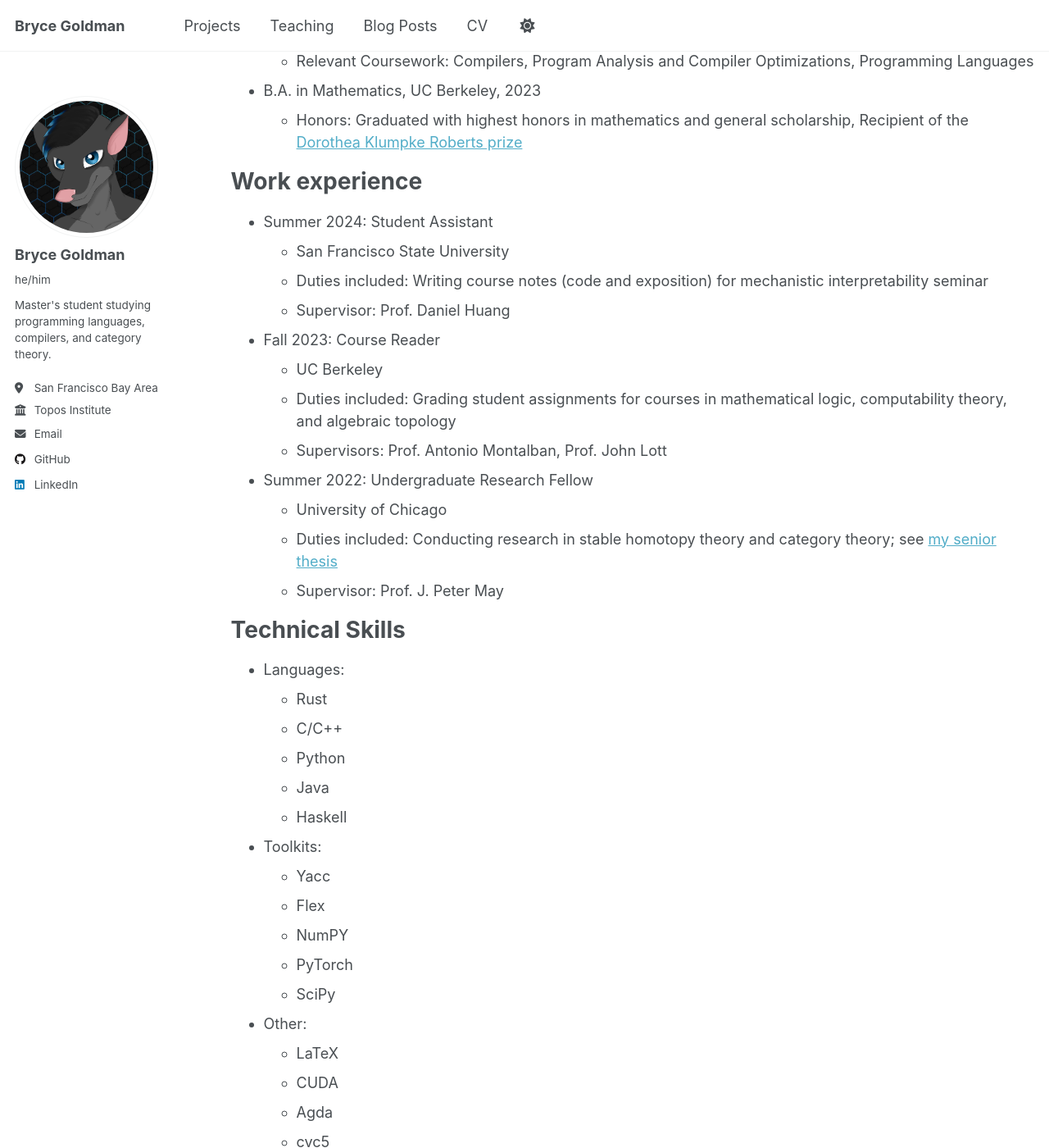
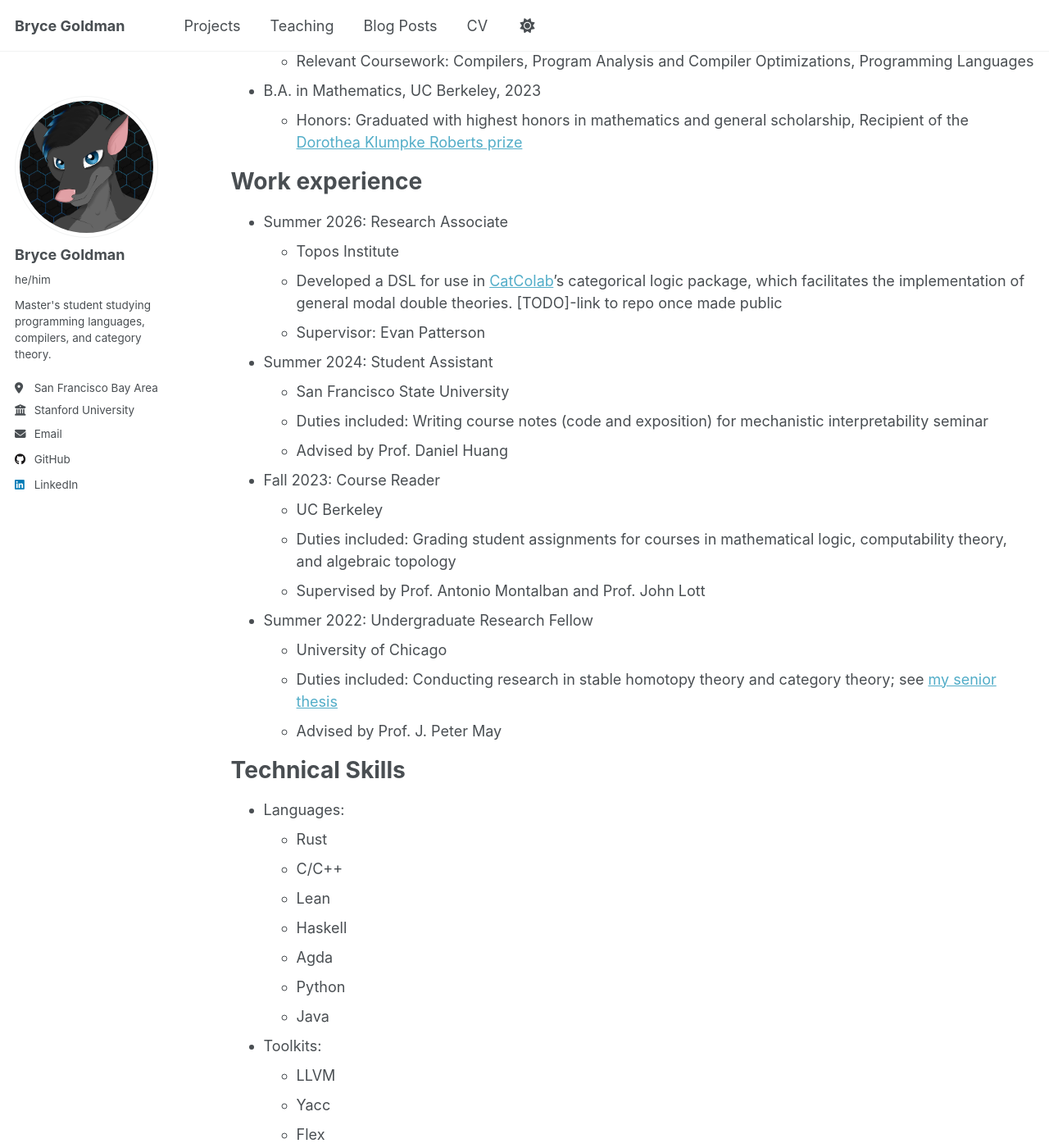
Before and after one commit to Alkizar/alkizar.github.io, a Jekyll site: the page built from _pages/cv.md, in a window 1280 px wide and 1400 px high, scrolled down 191 px. Shown: the whole window at 82% size. Built offline with Jekyll 4.4.1, drawn with Linux system fonts in a browser that asks for light colours; some of the changed text lies outside the part shown.

Commit message:
updated CV

```diff
--- a/_config.yml
+++ b/_config.yml
@@ -27,8 +27,7 @@ author:
   pronouns         : "he/him" # example: "she/her"
   bio              : "Master's student studying programming languages, compilers, and category theory."
   location         : "San Francisco Bay Area"
-  education        : "TEST TEST TEST"
-  employer         : "Topos Institute"
+  employer         : "Stanford University"
   uri              : #https://profiles.stanford.edu/bryce-goldman
   email            : "bryceggoldman@gmail.com"
 
--- a/_pages/cv.md
+++ b/_pages/cv.md
@@ -20,30 +20,38 @@ Education
 
 Work experience
 ======
+* Summer 2026: Research Associate
+  * Topos Institute
+  * Developed a DSL for use in <a href="https://topos.institute/work/catcolab/">CatColab</a>'s categorical logic package, which facilitates the implementation of general modal double theories. [TODO]-link to repo once made public
+  * Supervisor: Evan Patterson
+
 * Summer 2024: Student Assistant
   * San Francisco State University
   * Duties included: Writing course notes (code and exposition) for mechanistic interpretability seminar
-  * Supervisor: Prof. Daniel Huang
+  * Advised by Prof. Daniel Huang
 
 * Fall 2023: Course Reader
   * UC Berkeley
   * Duties included: Grading student assignments for courses in mathematical logic, computability theory, and algebraic topology
-  * Supervisors: Prof. Antonio Montalban, Prof. John Lott
+  * Supervised by Prof. Antonio Montalban and Prof. John Lott
 
 * Summer 2022: Undergraduate Research Fellow
   * University of Chicago
   * Duties included: Conducting research in stable homotopy theory and category theory; see <a href="google.com">my senior thesis</a>
-  * Supervisor: Prof. J. Peter May
+  * Advised by Prof. J. Peter May
 
 Technical Skills
 ======
 * Languages:
   * Rust
   * C/C++
+  * Lean
+  * Haskell
+  * Agda
   * Python
   * Java
-  * Haskell
 * Toolkits:
+  * LLVM
   * Yacc
   * Flex
   * NumPY
```
Also changed, not shown: other parts of _pages/cv.md (+0 -1 lines), _publications/epilog_coc.md (added, +13 -0 lines).
